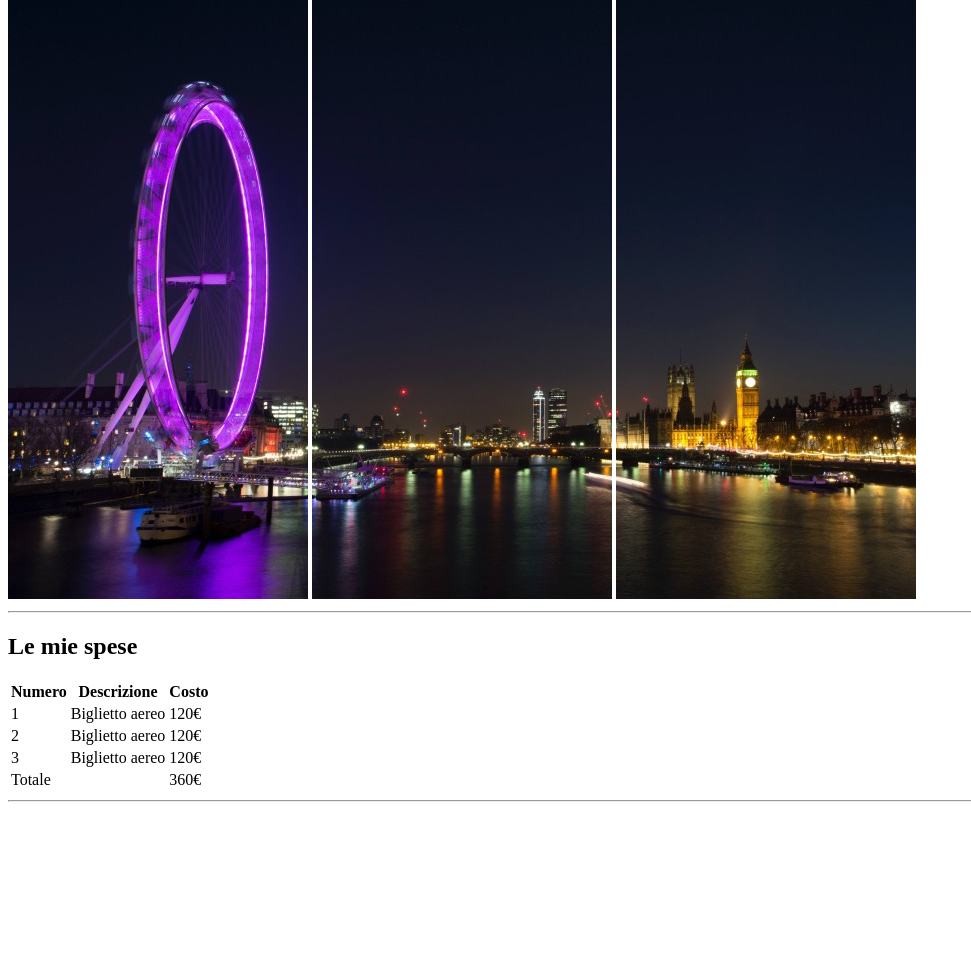
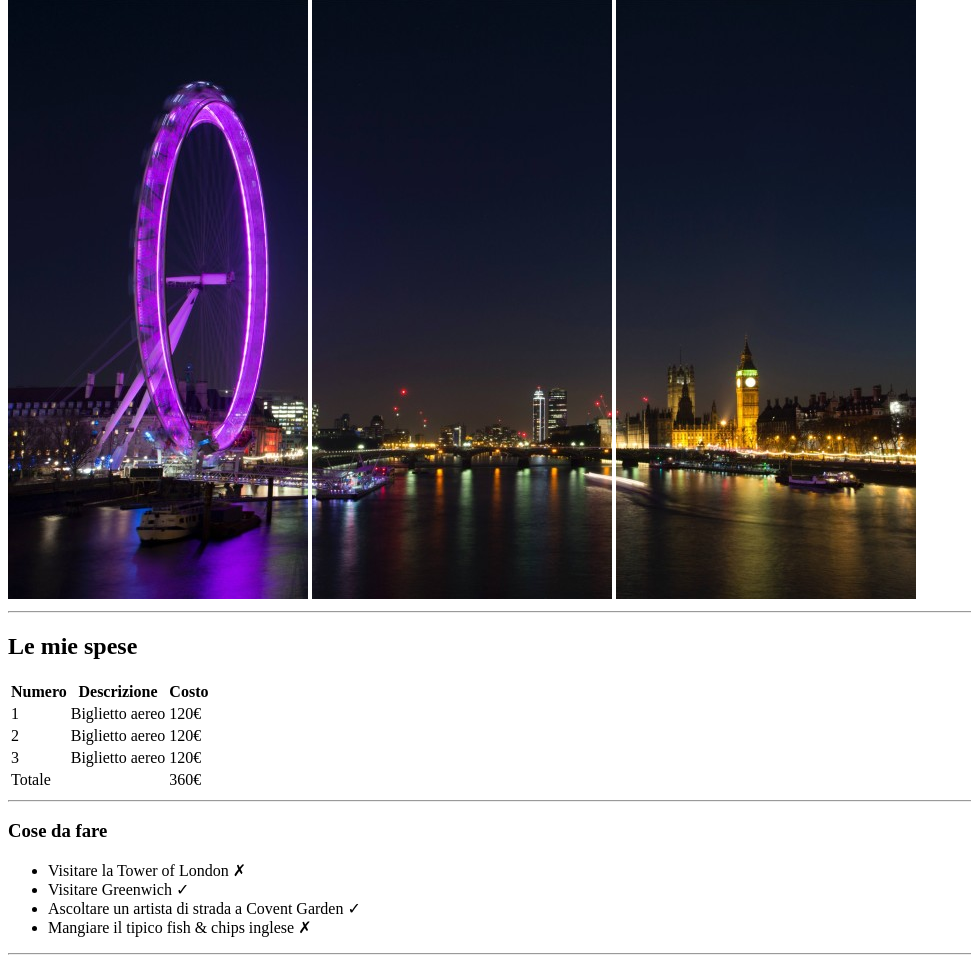
Before and after one commit to SimoneBenato/html-london-trip, a plain HTML site: page index.html in a window 1280 px wide. Shown: the part 68-1031 px from the top of the page, without its empty margins (0-971 px from the left). Before the commit the page ends 878 px from the top, so only its background shows below. Drawn offline with Linux system fonts and the light colour scheme.

Commit message:
Cose da fare-Terza sezione

```diff
--- a/index.html
+++ b/index.html
@@ -55,6 +55,16 @@
         <!-- fine seconda sezione -->
 
         <!-- inizio terza sezione -->
+        <section>
+            <h3>Cose da fare</h3>
+            <ul>
+                <li>Visitare la Tower of London &#10007;</li>
+                <li>Visitare Greenwich &#10003;</li>
+                <li>Ascoltare un artista di strada a Covent Garden &#10003;</li>
+                <li>Mangiare il tipico fish & chips inglese &#10007;</li>
+            </ul>
+        </section>
+        <hr>
         <!-- fine terza sezione -->
 
         <!-- inizio quarta sezione -->
```
